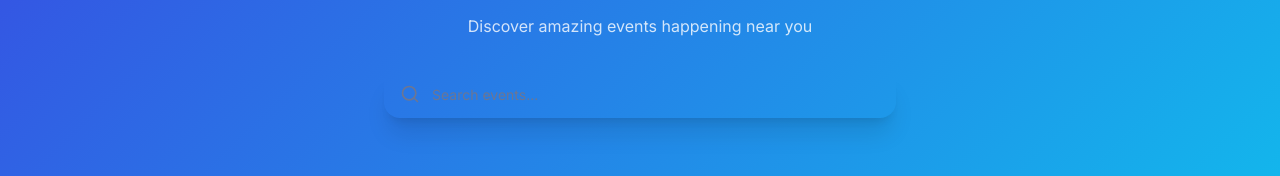
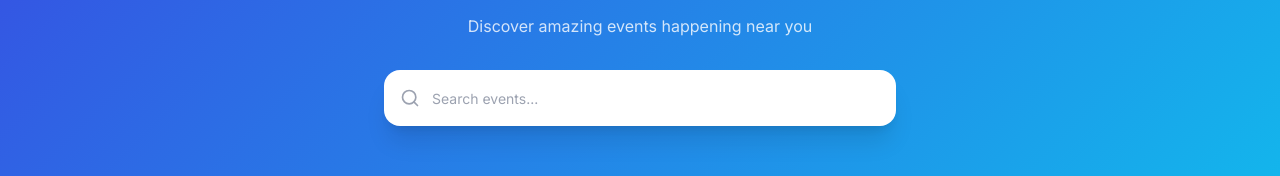
Before and after one commit to aardnsyhs/gatetix, a React (Vite) app: page /events in a window 1280 px wide. Shown: the part 187-363 px from the top of the page. Built offline with nearby package versions, Linux system fonts and the light colour scheme.

Commit message:
feat: add automatic scroll-to-top on route changes

```diff
--- a/src/App.tsx
+++ b/src/App.tsx
@@ -5,6 +5,7 @@ import {
   Navigate,
 } from "react-router-dom";
 import { Toaster } from "@/components/ui/toaster";
+import ScrollToTop from "@/components/ScrollToTop";
 
 // Layouts
 import PublicLayout from "@/layouts/PublicLayout";
@@ -43,6 +44,7 @@ import Settings from "@/pages/admin/Settings";
 function App() {
   return (
     <Router>
+      <ScrollToTop />
       <div className="min-h-screen bg-background text-foreground">
         <Routes>
           {/* Public Routes */}
--- /dev/null
+++ b/src/components/ScrollToTop.tsx
@@ -0,0 +1,23 @@
+import { useEffect, useLayoutEffect } from "react";
+import { useLocation } from "react-router-dom";
+
+export default function ScrollToTop() {
+  const { pathname } = useLocation();
+
+  // Use useLayoutEffect for synchronous scroll before paint
+  useLayoutEffect(() => {
+    // Scroll to top immediately
+    window.scrollTo({ top: 0, left: 0, behavior: "instant" });
+  }, [pathname]);
+
+  // Fallback with useEffect
+  useEffect(() => {
+    // Double-check scroll position after render
+    const timer = setTimeout(() => {
+      window.scrollTo({ top: 0, left: 0, behavior: "instant" });
+    }, 0);
+    return () => clearTimeout(timer);
+  }, [pathname]);
+
+  return null;
+}
--- a/src/pages/public/EventListing.tsx
+++ b/src/pages/public/EventListing.tsx
@@ -112,13 +112,13 @@ export default function EventListing() {
             Discover amazing events happening near you
           </p>
           <div className="relative max-w-lg mx-auto">
-            <Search className="absolute left-4 top-1/2 -translate-y-1/2 h-5 w-5 text-muted-foreground" />
+            <Search className="absolute left-4 top-1/2 -translate-y-1/2 h-5 w-5 text-gray-400 z-10" />
             <Input
               type="text"
               placeholder="Search events..."
               value={searchQuery}
               onChange={(e) => setSearchQuery(e.target.value)}
-              className="pl-12 h-12 rounded-2xl border-0 shadow-xl"
+              className="pl-12 h-14 rounded-2xl border-0 shadow-xl bg-white text-foreground placeholder:text-gray-400"
             />
           </div>
         </div>
```
